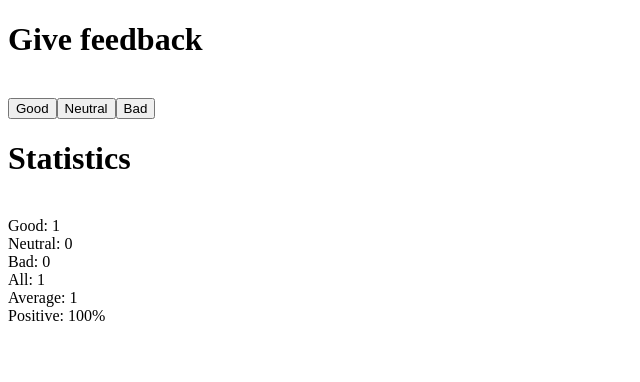
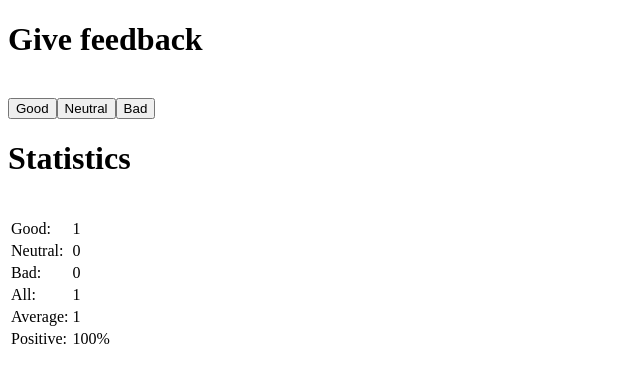
Before and after one commit to 4RM4C4/FullstackOpen, a React (Vite) app in the folder part1/: page / in a window 1280 px wide. Both pictures are taken after a click on the button "Good". Shown: the top 382 px of the page, without its empty margins (0-640 px from the left). Built offline with nearby package versions, Linux system fonts and the light colour scheme.

Commit message:
Commit Part1 exercise 1.11
Part1 exercise 1.11

```diff
--- a/part1/src/App.jsx
+++ b/part1/src/App.jsx
@@ -1,36 +1,43 @@
 import { useState } from 'react'
-const Title = ({text}) => <h1>{text}</h1>
+const Title = ({ text }) => <h1>{text}</h1>
 
-const Statistics = ({good, neutral, bad}) => {
+const Statistics = ({ good, neutral, bad }) => {
 
-  const total= (good+neutral+bad)
-  const average = ((good+(bad*-1))/(good+neutral+bad))
-  const positives = ((good*100)/(good+neutral+bad))+'%'
+  const total = (good + neutral + bad)
+  const average = ((good + (bad * -1)) / (good + neutral + bad))
+  const positives = ((good * 100) / (good + neutral + bad)) + '%'
 
-  if(total==0){
+  if (total == 0) {
     return (
       <>
-      <Title text='Statistics'/><br/>
-      <div>No feedback given.</div>
+        <Title text='Statistics' /><br />
+        <div>No feedback given.</div>
       </>
     )
   }
   return (
-  <>
-      <Title text='Statistics'/><br/>
-      <StatisticLine item={good} text='Good:'/>
-      <StatisticLine item={neutral} text='Neutral:'/>
-      <StatisticLine item={bad} text='Bad:'/>
-      <StatisticLine item={total} text='All:'/>
-      <StatisticLine item={average} text='Average:'/>
-      <StatisticLine item={positives} text='Positive:'/>
-  </>
-      )
+    <>
+      <Title text='Statistics' /><br />
+      <table>
+        <tbody>
+          <StatisticLine item={good} text='Good:' />
+          <StatisticLine item={neutral} text='Neutral:' />
+          <StatisticLine item={bad} text='Bad:' />
+          <StatisticLine item={total} text='All:' />
+          <StatisticLine item={average} text='Average:' />
+          <StatisticLine item={positives} text='Positive:' />
+        </tbody>
+      </table>
+    </>
+  )
 }
 
 const Button = ({ handleClick, text }) => <button onClick={handleClick}>{text}</button>
 
-const StatisticLine =  ({item, text}) => <div>{text} {item}</div>
+const StatisticLine = ({ item, text }) => (<tr>
+  <td>{text}</td>
+  <td>{item}</td>
+</tr>)
 
 
 const App = () => {
@@ -40,12 +47,12 @@ const App = () => {
 
   return (
     <div>
-      <Title text='Give feedback'/>
-      <br/>
-      <Button handleClick={() => setGood(good+1)} text='Good'/>
-      <Button handleClick={() => setNeutral(neutral+1)} text='Neutral'/>
-      <Button handleClick={() => setBad(bad+1)} text='Bad'/>
-      <br/>
+      <Title text='Give feedback' />
+      <br />
+      <Button handleClick={() => setGood(good + 1)} text='Good' />
+      <Button handleClick={() => setNeutral(neutral + 1)} text='Neutral' />
+      <Button handleClick={() => setBad(bad + 1)} text='Bad' />
+      <br />
       <Statistics good={good} neutral={neutral} bad={bad} />
     </div>
   )
```
